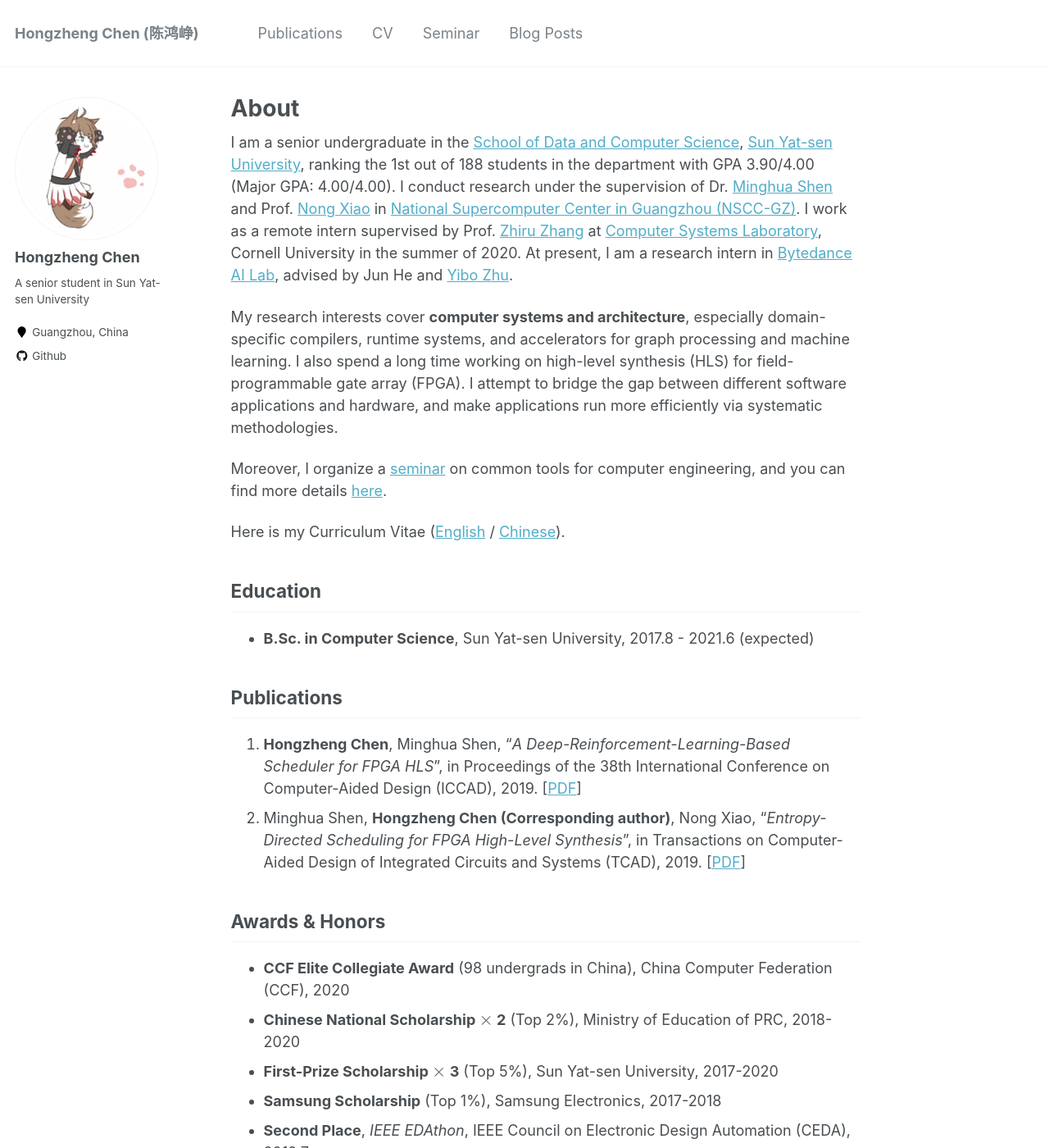
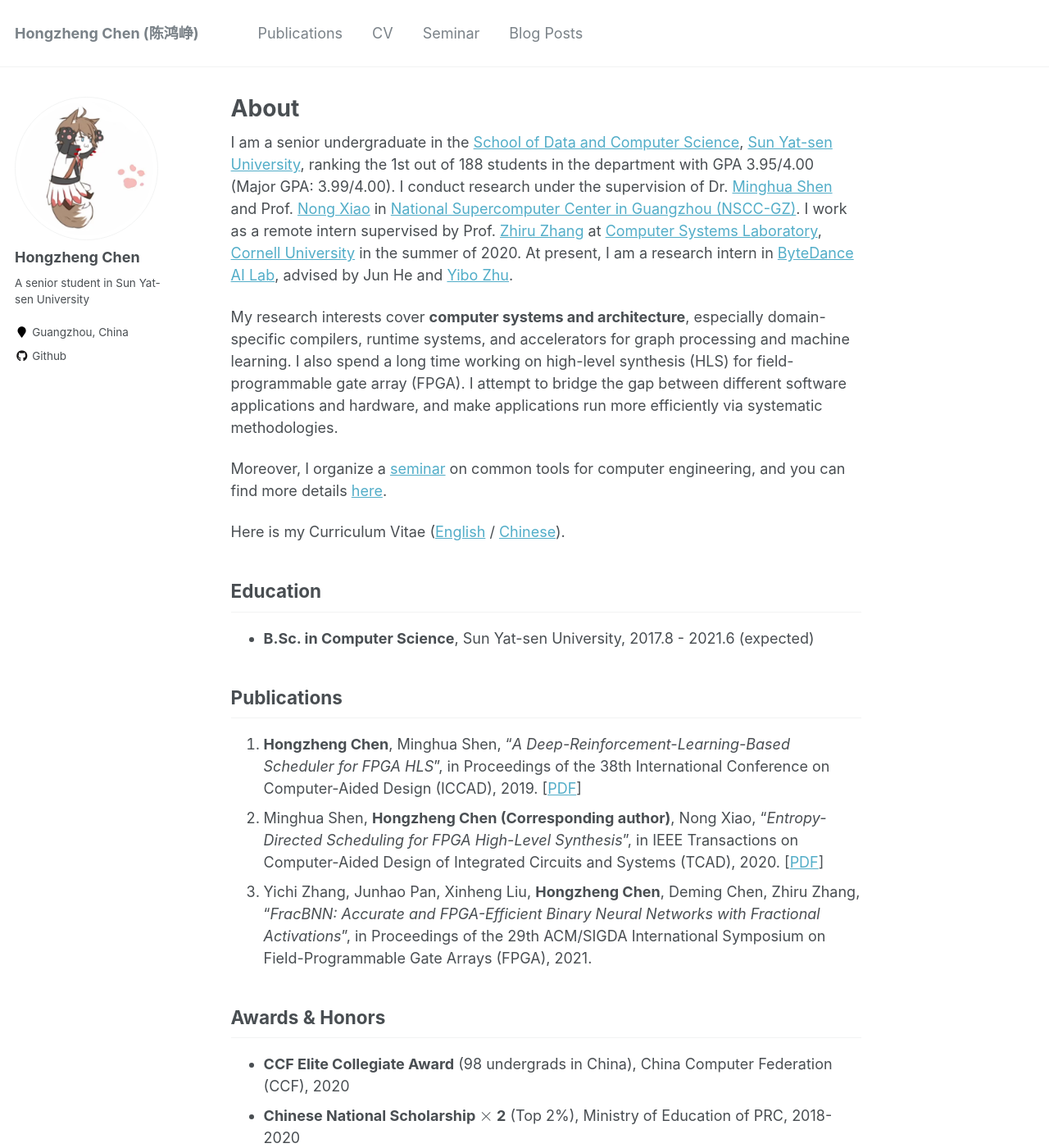
Before and after one commit to Ewenwan/chhzh123.github.io, a Jekyll site: the page built from _pages/about.md, in a window 1280 px wide and 1400 px high. Shown: the whole window at 82% size. Built offline with Jekyll 4.4.1, drawn with Linux system fonts in a browser that asks for light colours; formulas are drawn with MathJax 3.

Commit message:
[about] Update publication

```diff
--- a/_pages/about.md
+++ b/_pages/about.md
@@ -8,7 +8,7 @@
   - /about.html
 ---
 
-I am a senior undergraduate in the [School of Data and Computer Science](http://sdcs.sysu.edu.cn/), [Sun Yat-sen University](http://www.sysu.edu.cn/2012/en/index.htm), ranking the 1st out of 188 students in the department with GPA 3.90/4.00 (Major GPA: 4.00/4.00). I conduct research under the supervision of Dr. [Minghua Shen](https://ceca.pku.edu.cn/people/alumni_postgrad/class2017g/1206157.htm) and Prof. [Nong Xiao](http://sdcs.sysu.edu.cn/content/2484) in [National Supercomputer Center in Guangzhou (NSCC-GZ)](http://en.nscc-gz.cn/index.html). I work as a remote intern supervised by Prof. [Zhiru Zhang](https://www.csl.cornell.edu/~zhiruz/index.html) at [Computer Systems Laboratory](https://zhang.ece.cornell.edu/), Cornell University in the summer of 2020. At present, I am a research intern in [Bytedance AI Lab](https://ailab.bytedance.com/), advised by Jun He and [Yibo Zhu](http://yibozhu.com/).
+I am a senior undergraduate in the [School of Data and Computer Science](http://sdcs.sysu.edu.cn/), [Sun Yat-sen University](http://www.sysu.edu.cn/2012/en/index.htm), ranking the 1st out of 188 students in the department with GPA 3.95/4.00 (Major GPA: 3.99/4.00). I conduct research under the supervision of Dr. [Minghua Shen](https://ceca.pku.edu.cn/people/alumni_postgrad/class2017g/1206157.htm) and Prof. [Nong Xiao](http://sdcs.sysu.edu.cn/content/2484) in [National Supercomputer Center in Guangzhou (NSCC-GZ)](http://en.nscc-gz.cn/index.html). I work as a remote intern supervised by Prof. [Zhiru Zhang](https://www.csl.cornell.edu/~zhiruz/index.html) at [Computer Systems Laboratory](https://zhang.ece.cornell.edu/), [Cornell University](https://www.cornell.edu/) in the summer of 2020. At present, I am a research intern in [ByteDance AI Lab](https://ailab.bytedance.com/), advised by Jun He and [Yibo Zhu](http://yibozhu.com/).
 
 My research interests cover **computer systems and architecture**, especially domain-specific compilers, runtime systems, and accelerators for graph processing and machine learning. I also spend a long time working on high-level synthesis (HLS) for field-programmable gate array (FPGA). I attempt to bridge the gap between different software applications and hardware, and make applications run more efficiently via systematic methodologies.
 
@@ -21,7 +21,8 @@
 
 ## Publications
 1. **Hongzheng Chen**, Minghua Shen, "*A Deep-Reinforcement-Learning-Based Scheduler for FPGA HLS*", in Proceedings of the 38th International Conference on Computer-Aided Design (ICCAD), 2019. [[PDF](https://ieeexplore.ieee.org/document/8942126)]
-2. Minghua Shen, **Hongzheng Chen (Corresponding author)**, Nong Xiao, "*Entropy-Directed Scheduling for FPGA High-Level Synthesis*", in Transactions on Computer-Aided Design of Integrated Circuits and Systems (TCAD), 2019. [[PDF](https://ieeexplore.ieee.org/document/8823964)]
+2. Minghua Shen, **Hongzheng Chen (Corresponding author)**, Nong Xiao, "*Entropy-Directed Scheduling for FPGA High-Level Synthesis*", in IEEE Transactions on Computer-Aided Design of Integrated Circuits and Systems (TCAD), 2020. [[PDF](https://ieeexplore.ieee.org/document/8823964)]
+3. Yichi Zhang, Junhao Pan, Xinheng Liu, **Hongzheng Chen**, Deming Chen, Zhiru Zhang, "*FracBNN: Accurate and FPGA-Efficient Binary Neural Networks with Fractional Activations*", in Proceedings of the 29th ACM/SIGDA International Symposium on Field-Programmable Gate Arrays (FPGA), 2021.
 
 ## Awards & Honors
 * **CCF Elite Collegiate Award** (98 undergrads in China), China Computer Federation (CCF), 2020
```
Also changed, not shown: _pages/publication.md (+3 -2 lines).
